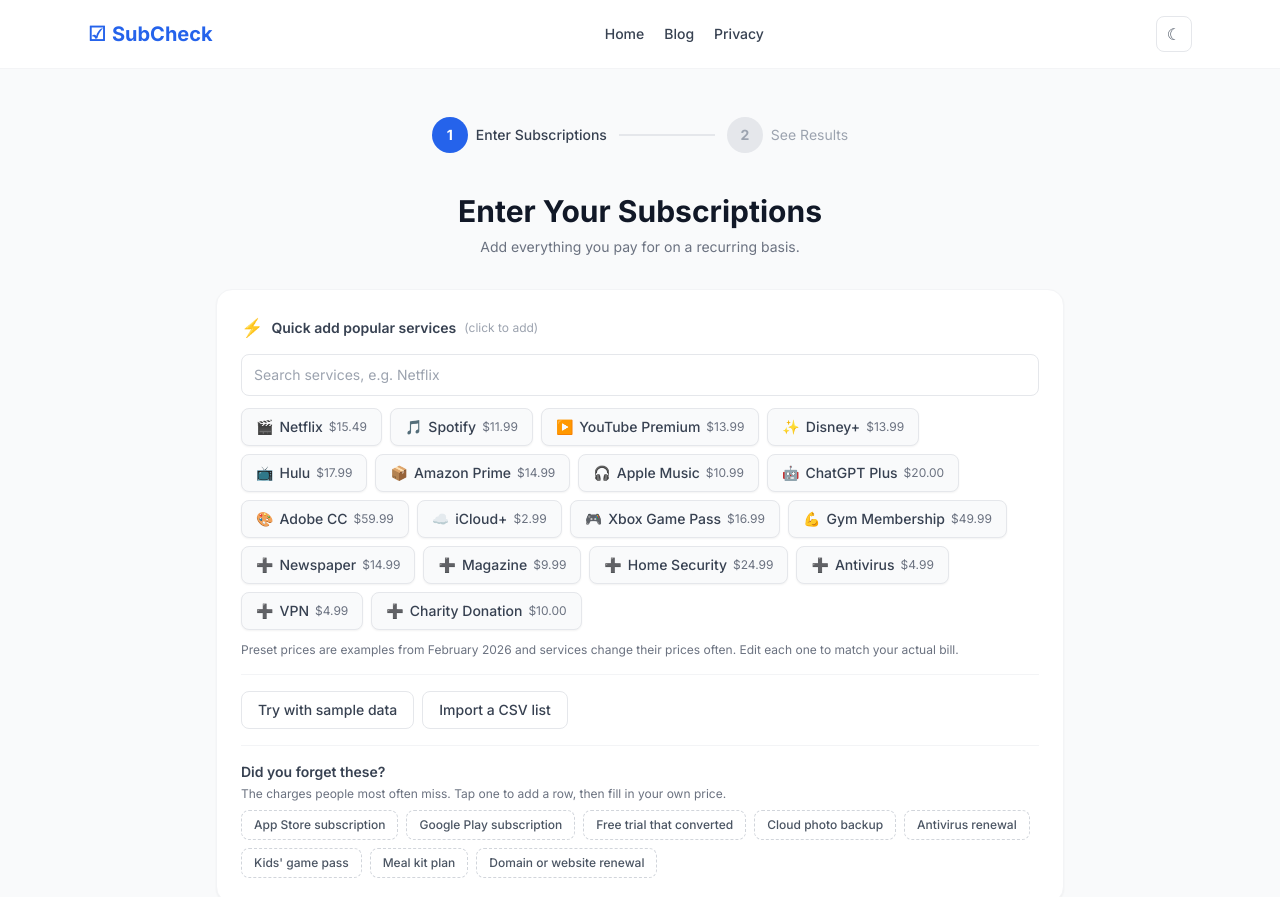
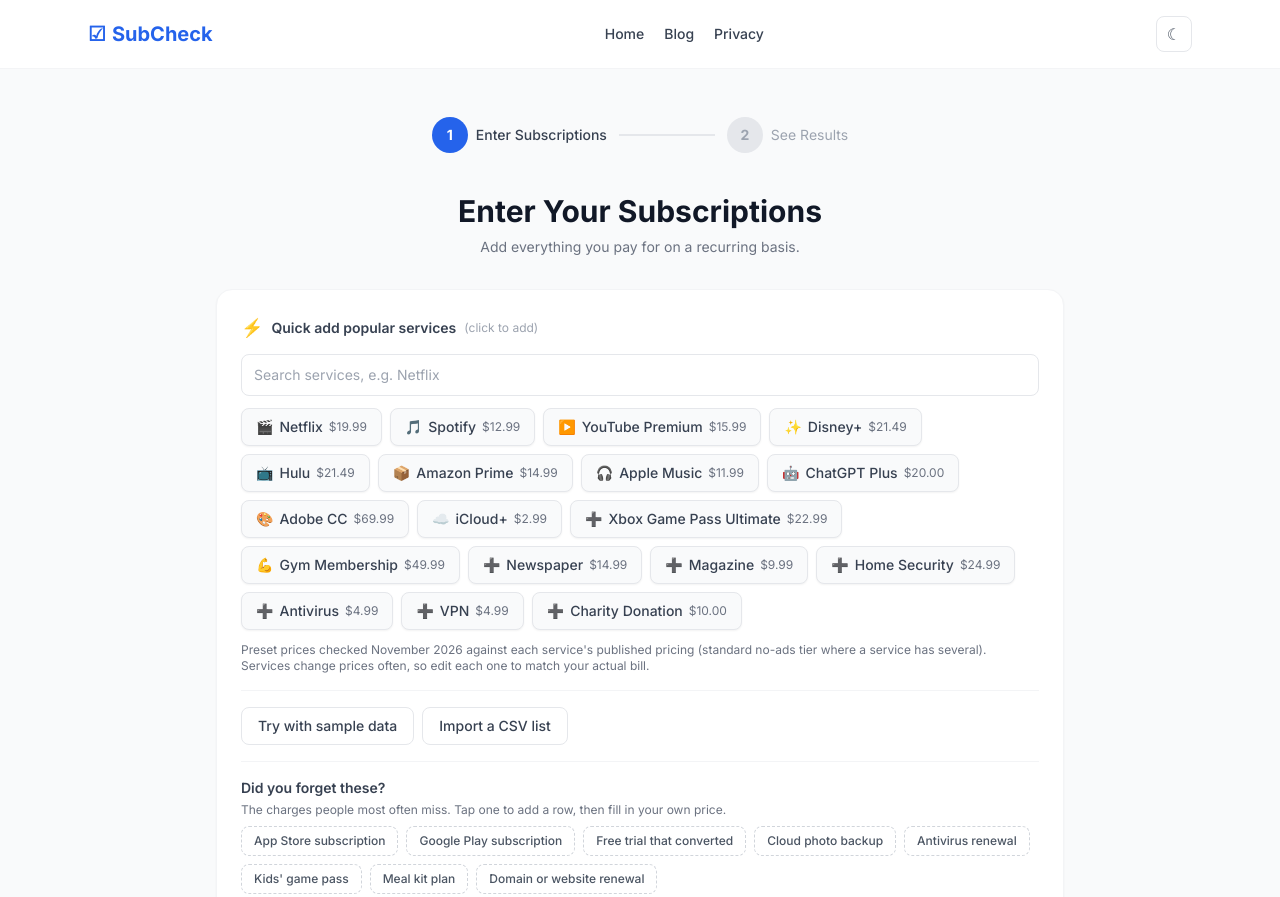
Before and after one commit to ronsatha/subcheck, a plain HTML site: page calculator.html in a window 1280 px wide. Shown: the top 897 px of the page. Drawn offline with nearby package versions, Linux system fonts and the light colour scheme.

Commit message:
Update quick-add preset prices to November 2026 (verified on official pricing pages): Netflix Standard 19.99, Spotify 12.99, YouTube Premium 15.99, Disney+ Premium 21.49, Hulu Premium 21.49, Apple Music 11.99, Adobe CC Pro 69.99, Xbox Game Pass Ultimate 22.99 (preset renamed to the tier it prices); sample data updated to match (new sample total 127.45/mo); preset note now states when and how prices were checked; calculator.js cache-busted to v=20261103e

```diff
--- a/calculator.html
+++ b/calculator.html
@@ -104,7 +104,7 @@
             <div id="presets" class="flex flex-wrap gap-2">
                 <!-- Preset buttons injected by JS -->
             </div>
-            <p class="text-xs text-gray-500 dark:text-gray-400 mt-3">Preset prices are examples from February 2026 and services change their prices often. Edit each one to match your actual bill.</p>
+            <p class="text-xs text-gray-500 dark:text-gray-400 mt-3">Preset prices checked November 2026 against each service's published pricing (standard no-ads tier where a service has several). Services change prices often, so edit each one to match your actual bill.</p>
             <div class="flex flex-wrap gap-2 mt-4 pt-4 border-t border-gray-100 dark:border-gray-700">
                 <button id="sampleBtn" class="px-4 py-2 text-sm font-medium border border-gray-200 dark:border-gray-600 rounded-lg text-gray-700 dark:text-gray-300 hover:bg-gray-50 hover:text-brand transition">Try with sample data</button>
                 <label for="csvImport" class="px-4 py-2 text-sm font-medium border border-gray-200 dark:border-gray-600 rounded-lg text-gray-700 dark:text-gray-300 hover:bg-gray-50 hover:text-brand transition cursor-pointer">Import a CSV list</label>
@@ -188,6 +188,6 @@
     <div class="h-20 md:hidden"></div>
 
     <script src="js/storage.js?v=20261103d"></script>
-    <script src="js/calculator.js?v=20261103d"></script>
+    <script src="js/calculator.js?v=20261103e"></script>
 </body>
 </html>
--- a/js/calculator.js
+++ b/js/calculator.js
@@ -14,17 +14,17 @@ const CATEGORIES = [
 ];
 
 const PRESETS = [
-    { name: 'Netflix',        cost: 15.49,  category: 'streaming' },
-    { name: 'Spotify',        cost: 11.99,  category: 'music' },
-    { name: 'YouTube Premium',cost: 13.99,  category: 'streaming' },
-    { name: 'Disney+',        cost: 13.99,  category: 'streaming' },
-    { name: 'Hulu',           cost: 17.99,  category: 'streaming' },
+    { name: 'Netflix',        cost: 19.99,  category: 'streaming' },
+    { name: 'Spotify',        cost: 12.99,  category: 'music' },
+    { name: 'YouTube Premium',cost: 15.99,  category: 'streaming' },
+    { name: 'Disney+',        cost: 21.49,  category: 'streaming' },
+    { name: 'Hulu',           cost: 21.49,  category: 'streaming' },
     { name: 'Amazon Prime',   cost: 14.99,  category: 'streaming' },
-    { name: 'Apple Music',    cost: 10.99,  category: 'music' },
+    { name: 'Apple Music',    cost: 11.99,  category: 'music' },
     { name: 'ChatGPT Plus',   cost: 20.00,  category: 'software' },
-    { name: 'Adobe CC',       cost: 59.99,  category: 'software' },
+    { name: 'Adobe CC',       cost: 69.99,  category: 'software' },
     { name: 'iCloud+',        cost: 2.99,   category: 'cloud' },
-    { name: 'Xbox Game Pass', cost: 16.99,  category: 'gaming' },
+    { name: 'Xbox Game Pass Ultimate', cost: 22.99, category: 'gaming' },
     { name: 'Gym Membership', cost: 49.99,  category: 'fitness' },
     { name: 'Newspaper',      cost: 14.99,  category: 'news' },
     { name: 'Magazine',       cost: 9.99,   category: 'news' },
@@ -285,9 +285,9 @@ if (presetSearch) {
 
 // ── Sample data ─────────────────────────────────────────────────
 const SAMPLE_DATA = [
-    { name: 'Netflix', cost: 15.49, frequency: 'monthly', category: 'streaming' },
-    { name: 'Spotify', cost: 11.99, frequency: 'monthly', category: 'music' },
-    { name: 'Disney+', cost: 13.99, frequency: 'monthly', category: 'streaming' },
+    { name: 'Netflix', cost: 19.99, frequency: 'monthly', category: 'streaming' },
+    { name: 'Spotify', cost: 12.99, frequency: 'monthly', category: 'music' },
+    { name: 'Disney+', cost: 21.49, frequency: 'monthly', category: 'streaming' },
     { name: 'ChatGPT Plus', cost: 20.00, frequency: 'monthly', category: 'software' },
     { name: 'iCloud+', cost: 2.99, frequency: 'monthly', category: 'cloud' },
     { name: 'Gym Membership', cost: 49.99, frequency: 'monthly', category: 'fitness' },
```
